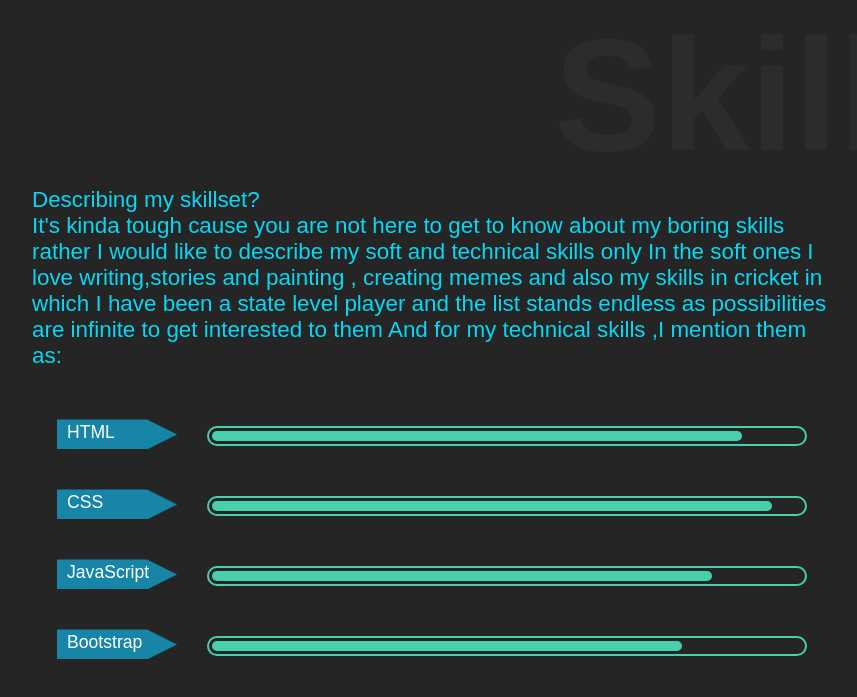
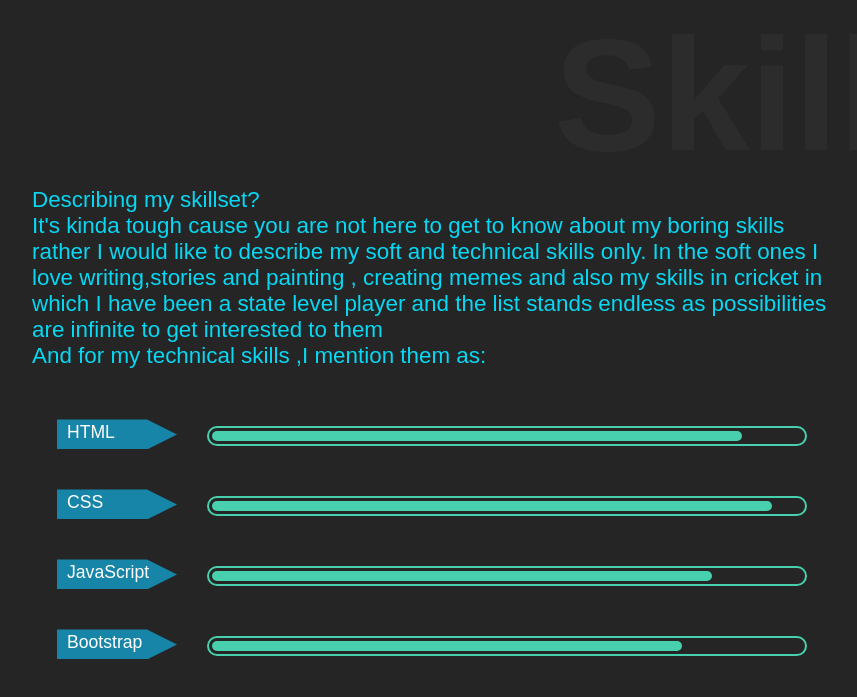
Before and after one commit to Prince2608/prince160.github.io, a plain HTML site: page index.html in a window 1280 px wide. Shown: the part 1692-2389 px from the top of the page, without its empty margins (208-1065 px from the left). Drawn offline with Linux system fonts and the light colour scheme.

Commit message:
done
happy

```diff
--- a/index.html
+++ b/index.html
@@ -81,9 +81,9 @@
 
   <div class="container skills" id="skill">
     <h1>Skills</h1>
-    <p class="skills-info">Describing my skillset?<br> It's kinda tough cause you are not here to get to know about my boring skills rather I would like to describe my soft and technical skills only
+    <p class="skills-info">Describing my skillset?<br> It's kinda tough cause you are not here to get to know about my boring skills rather I would like to describe my soft and technical skills only.
       In the soft ones  I love writing,stories and painting , creating memes and also my skills in cricket in which I have been a state level player and the list stands endless as possibilities are infinite to get interested to them
-      And for my technical skills ,I mention them as:</p>
+     <br> And for my technical skills ,I mention them as:</p>
     <div class="html">
       <div class="tag-html">
         <p>HTML</p>
```
